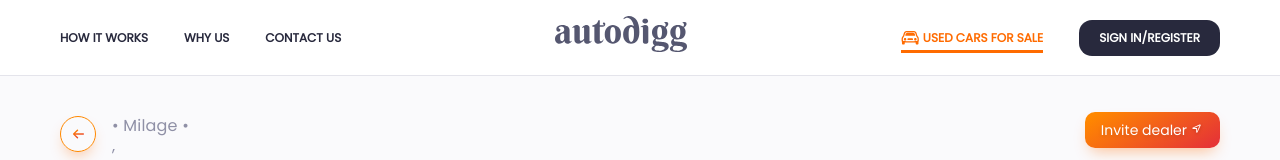
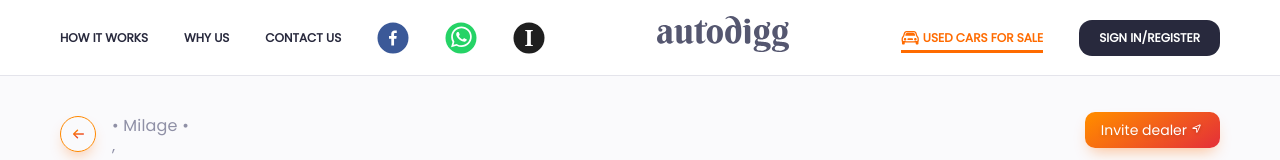
Before and after one commit to sagar-y-infynno/next-redux-cars, a Next.js app: page /details/1 in a window 1280 px wide. Shown: the top 160 px of the page. Built offline with nearby package versions, Linux system fonts and the light colour scheme; no server answers.

Commit message:
so icons added

```diff
--- a/components/Header.js
+++ b/components/Header.js
@@ -1,6 +1,9 @@
 import React from 'react';
 import Link from 'next/link';
 import Image from 'next/image';
+import { FacebookShareButton ,WhatsappShareButton, InstapaperShareButton } from 'react-share';
+import { FacebookIcon, WhatsappIcon, InstapaperIcon } from 'react-share';
+
 
 export default function Header() {
   return (
@@ -9,6 +12,15 @@ export default function Header() {
         <Link href="/" ><a  className="header-link">HOW IT WORKS</a></Link>
         <Link href="/" ><a className="header-link">WHY US</a></Link>
         <Link href="/" ><a className="header-link">CONTACT US</a></Link>
+        <FacebookShareButton quote='this is autodigg' hashtag='#autodigg' url="http://localhost:3000/" >
+          <FacebookIcon size={32} round={true} />
+        </FacebookShareButton>
+        <WhatsappShareButton url="http://localhost:3000/" >
+          <WhatsappIcon size={32} round={true} />
+        </WhatsappShareButton>
+        <InstapaperShareButton description='this is autodigg a new and used car buying site' title=""  url="http://localhost:3000/" >
+          <InstapaperIcon size={32} round={true} />
+        </InstapaperShareButton>
       </div>
       <Link href="/" >
         <a>
```
